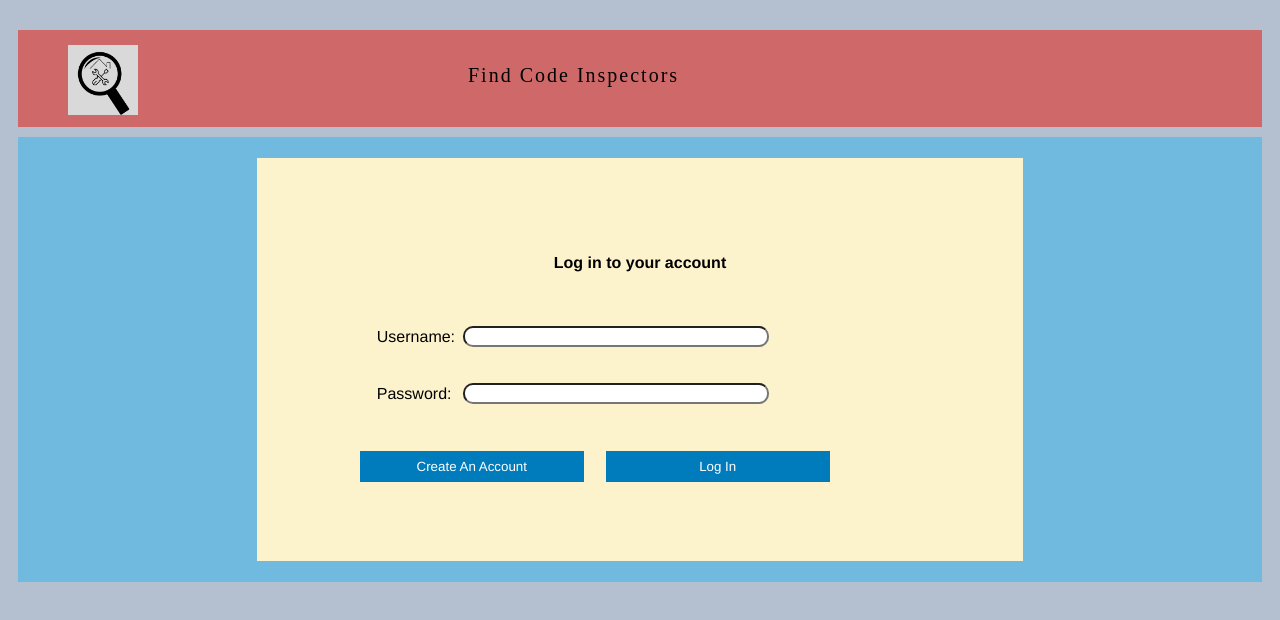
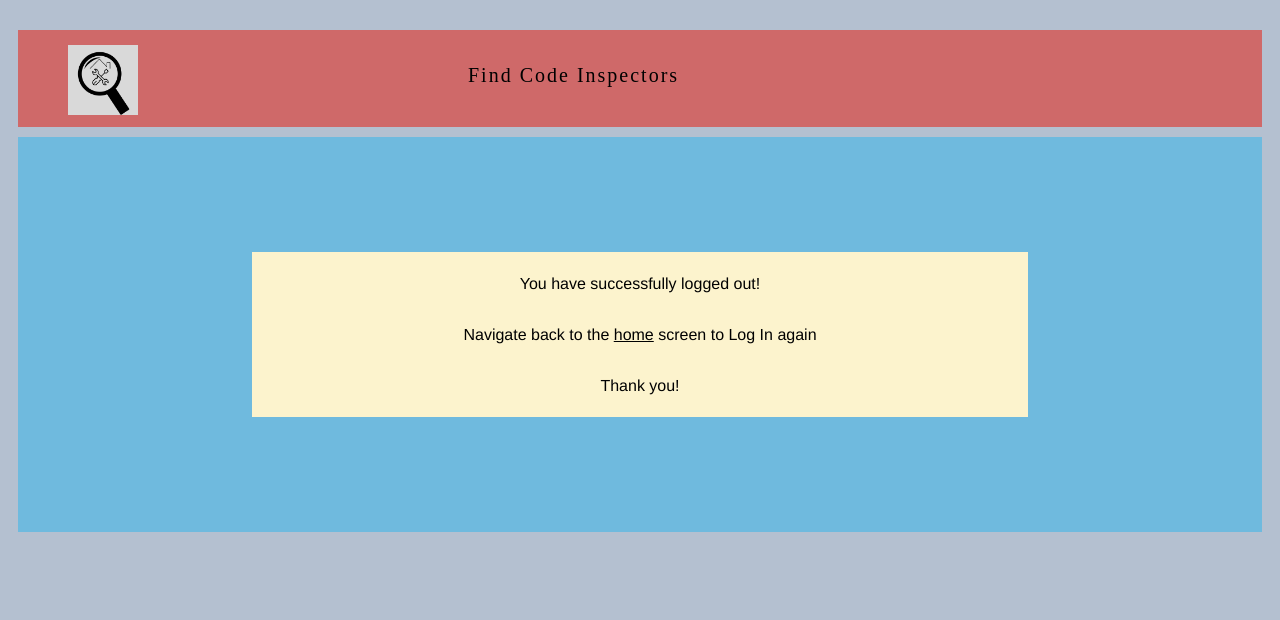
Before and after one commit to smahavadi/capstone4155, an Angular app in the folder FrontEnd/angular-code-inspectors/: page / in a window 1280 px wide. Shown: the top 620 px of the page. Built offline with nearby package versions, Linux system fonts and the light colour scheme.

Commit message:
added logout screen

```diff
--- a/FrontEnd/angular-code-inspectors/src/app/app.component.html
+++ b/FrontEnd/angular-code-inspectors/src/app/app.component.html
@@ -1,7 +1,7 @@
 <!--Header-->
 <app-header></app-header>
 
-<app-login></app-login>
+<app-logout-notif></app-logout-notif>
 <!--Routes-->
 
 <!--Footer if we want-->
--- a/FrontEnd/angular-code-inspectors/src/app/app.module.ts
+++ b/FrontEnd/angular-code-inspectors/src/app/app.module.ts
@@ -6,6 +6,7 @@ import { HeaderComponent } from './header/header.component';
 import { HomeComponent } from './home/home.component';
 import { RegisterComponent } from './register/register.component';
 import { LoginComponent } from './login/login.component';
+import { LogoutNotifComponent } from './logout-notif/logout-notif.component';
 
 @NgModule({
   declarations: [
@@ -13,7 +14,8 @@ import { LoginComponent } from './login/login.component';
     HeaderComponent,
     HomeComponent,
     RegisterComponent,
-    LoginComponent
+    LoginComponent,
+    LogoutNotifComponent
   ],
   imports: [
     BrowserModule
--- /dev/null
+++ b/FrontEnd/angular-code-inspectors/src/app/logout-notif/logout-notif.component.css
@@ -0,0 +1,24 @@
+#bluebox {
+    background-color: #6FBADE;
+    overflow: hidden;
+    margin: 10px 10px;
+}
+
+#bluebox #yellowbox {
+    padding: 15px;
+    width: 60%;
+    margin: 115px auto;
+    background-color: #FCF3CD;
+    position: relative;
+}
+
+#bluebox #yellowbox p {
+    font-family: 'Helvetica', 'Arial', sans-serif;
+    line-height: 1px;
+    text-align: center;
+}
+
+#bluebox #yellowbox a {
+    text-decoration: underline;
+    color: black;
+}
--- /dev/null
+++ b/FrontEnd/angular-code-inspectors/src/app/logout-notif/logout-notif.component.html
@@ -0,0 +1,13 @@
+<html>
+    <div id="bluebox">
+        <div id="yellowbox">
+            <p>You have successfully logged out!</p>
+            <br>
+            <p>Navigate back to the <a href="url">home</a> screen to Log In again</p>
+            <br>
+            <p>Thank you!</p>
+        </div>
+    </div>
+</html>
+
+<!--Maybe think about doing a redirect to homepage instead of a clicked linked-->
--- /dev/null
+++ b/FrontEnd/angular-code-inspectors/src/app/logout-notif/logout-notif.component.ts
@@ -0,0 +1,15 @@
+import { Component, OnInit } from '@angular/core';
+
+@Component({
+  selector: 'app-logout-notif',
+  templateUrl: './logout-notif.component.html',
+  styleUrls: ['./logout-notif.component.css']
+})
+export class LogoutNotifComponent implements OnInit {
+
+  constructor() { }
+
+  ngOnInit(): void {
+  }
+
+}
```
Also changed, not shown: 1 other file (tests, documents, lock files or other folders).
